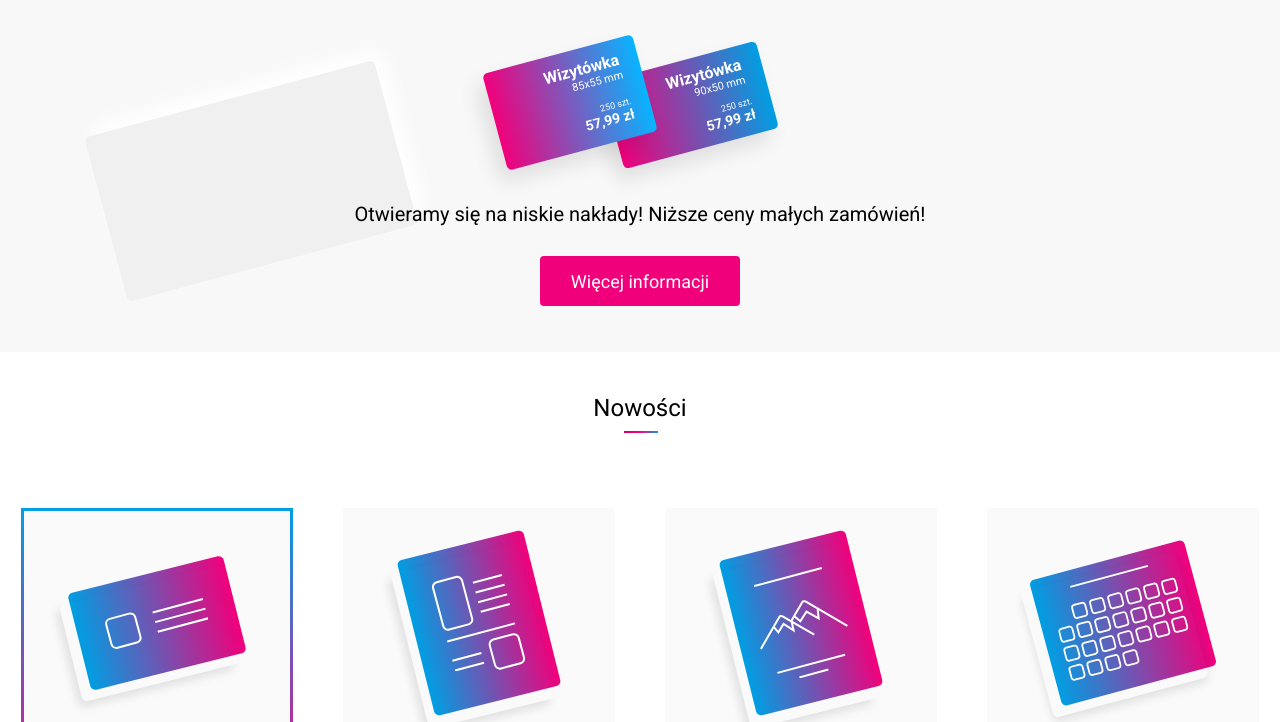
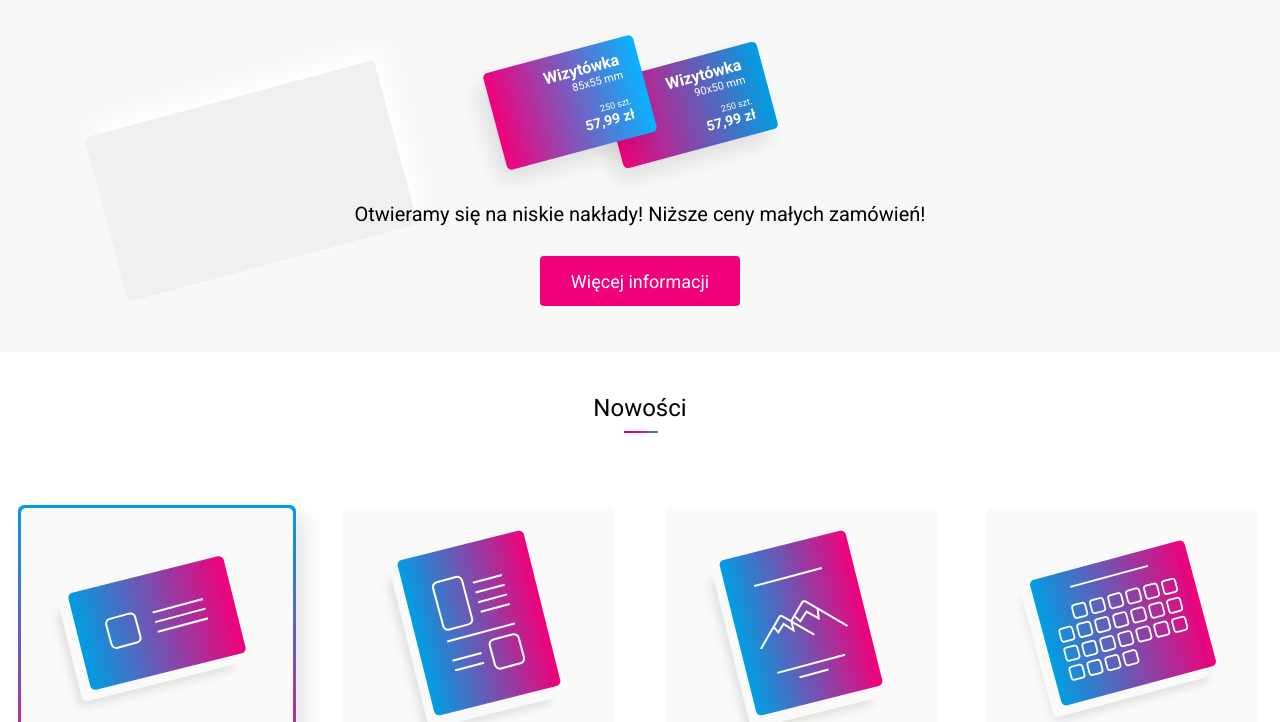
Before and after one commit to Wojtas13/Projets-recruitment-task, a Gatsby site: page / in a window 1280 px wide. In both pictures the pointer is over the element "Wizytówki". Shown: the part 78-800 px from the top of the page. Built offline with nearby package versions, Linux system fonts and the light colour scheme; Gatsby itself is replaced by a stand-in of ours.

Commit message:
fixed hover

```diff
--- a/src/components/Leaflets/Leaflets.css
+++ b/src/components/Leaflets/Leaflets.css
@@ -6,12 +6,22 @@
   align-items: center;
   background-color: #fafafa;
   margin-top: 20px;
+  position: relative;
+  border-radius: 5px;
+  border: 1px solid transparent;
 }
 
-.wrapper:hover {
-  border: 3px solid transparent;
-  border-image: linear-gradient(#009ee2, #ff0082);
-  border-image-slice: 1;
+.wrapper:hover::after {
+  content: '';
+  position: absolute;
+  top: -4px;
+  left: -4px;
+  right: -4px;
+  bottom: -4px;
+  background: linear-gradient(#009ee2, #ff0082);
+  border-radius: 6px;
+  box-shadow: 10px 10px 20px rgba(0, 0, 0, 0.1);
+  z-index: -1;
 }
 
 .wrapper:last-child {
--- a/src/components/Leaflets/Leaflets.js
+++ b/src/components/Leaflets/Leaflets.js
@@ -3,12 +3,14 @@ import './Leaflets.css';
 import Icon from '../../assets/Leaflets.svg';
 const Leaflets = props => (
   <section className="wrapper">
+    <div className="wrapper-hover">
       <figure className="icon">
         <div className="icon__wrapper">
           <Icon className="icon__svg" />
         </div>
         <figcaption className="icon__title">Ulotki</figcaption>
       </figure>
+    </div>
   </section>
 );
 
```
Lines whose indentation alone changed are shown as unchanged.
